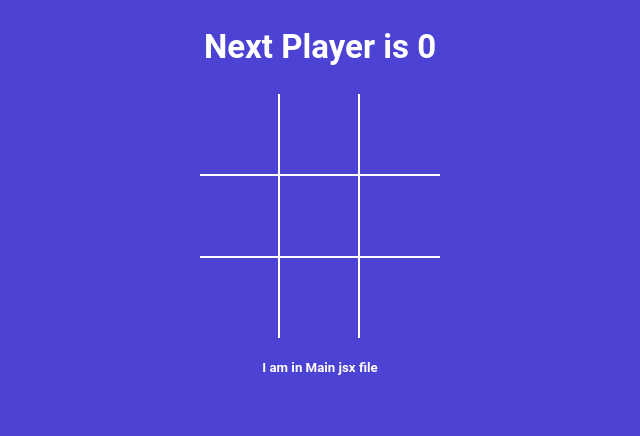
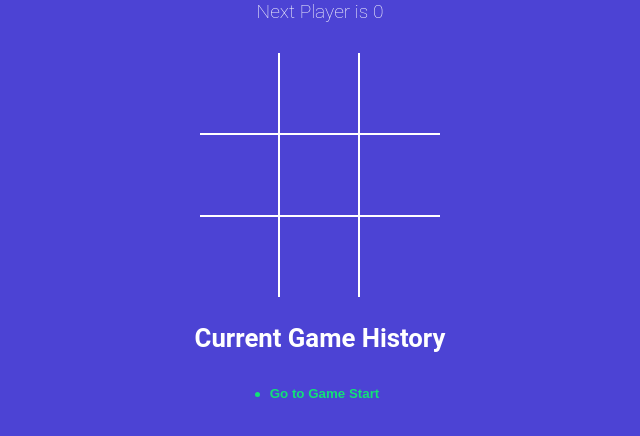
Before and after one commit to VandanaGitProjects/TicTacToeGame, a React (Vite) app: page / in a window 1280 px wide. Shown: the top 436 px of the page, without its empty margins (320-960 px from the left). Built offline with nearby package versions, Linux system fonts and the light colour scheme.

Commit message:
create Game History

```diff
--- a/src/App.jsx
+++ b/src/App.jsx
@@ -1,36 +1,64 @@
 import './styles.scss';
 import { useState } from 'react';
 import Board from './Components/Board';
+import RenderMessage from './Components/RenderMessage';
+import History from './Components/History';
 import { calculateWinner } from './Winner';
 
 function App() {
-  const [squares, setSquares] = useState(Array(9).fill(null));
-  const [isXnext, setIsXNext] = useState(false);
+  const [history, setHistory] = useState([
+    { squares: Array(9).fill(null), isXNext: false },
+  ]);
+  const [currentMove, setCurrentMove] = useState(0);
+  const gamingBoard = history[currentMove];
 
-  const winner = calculateWinner(squares);
-  const nextPlayer = isXnext ? 'X' : '0';
-
-  const statusMessage = winner
-    ? `Winner is ${winner}`
-    : `Next Player is ${nextPlayer}`;
+  const winner = calculateWinner(gamingBoard.squares);
+  console.log({ history, currentMove });
 
   const handleSqueareClick = clickedPosition => {
-    if (squares[clickedPosition] || winner) return;
+    if (gamingBoard.squares[clickedPosition] || winner) return;
 
-    setSquares(squares => {
-      return squares.map((squeareValue, position) => {
-        if (clickedPosition === position) {
-          return isXnext ? 'X' : '0';
+    setHistory(currentHistory => {
+      const isTraversing = currentMove + 1 !== currentHistory.length;
+
+      const lastGamingState = isTraversing
+        ? currentHistory[currentMove]
+        : history[history.length - 1];
+
+      const nextSquaresState = lastGamingState.squares.map(
+        (squeareValue, position) => {
+          if (clickedPosition === position) {
+            return lastGamingState.isXNext ? 'X' : '0';
+          }
+
+          return squeareValue;
         }
-        return squeareValue;
+      );
+      const base = isTraversing
+        ? currentHistory.slice(0, currentHistory.indexOf(lastGamingState) + 1)
+        : currentHistory;
+
+      return base.concat({
+        squares: nextSquaresState,
+        isXNext: !lastGamingState.isXNext,
       });
     });
-    setIsXNext(currentIsXNext => !currentIsXNext);
+    setCurrentMove(move => move + 1);
   };
+
+  const moveTo = move => {
+    setCurrentMove(move);
+  };
+
   return (
     <div className="app">
-      <h2>{statusMessage}</h2>
-      <Board handleSqueareClick={handleSqueareClick} squares={squares} />
+      <RenderMessage winner={winner} gamingBoard={gamingBoard} />
+      <Board
+        handleSqueareClick={handleSqueareClick}
+        squares={gamingBoard.squares}
+      />
+      <h3>Current Game History</h3>
+      <History history={history} moveTo={moveTo} currentMove={currentMove} />
     </div>
   );
 }
--- /dev/null
+++ b/src/Components/History.jsx
@@ -0,0 +1,20 @@
+const History = ({ history, moveTo, currentMove }) => {
+  return (
+    <div className="history-wrapper">
+      <ul className="history">
+        {history.map((_, index) => (
+          <li key={index}>
+            <button
+              type="button"
+              className={`btn-move ${currentMove === index ? 'active' : ''}`}
+              onClick={() => moveTo(index)}
+            >
+              {index === 0 ? 'Go to Game Start ' : `Go to Move #${index}`}
+            </button>
+          </li>
+        ))}
+      </ul>
+    </div>
+  );
+};
+export default History;
--- /dev/null
+++ b/src/Components/RenderMessage.jsx
@@ -0,0 +1,22 @@
+const RenderMessage = ({ winner, gamingBoard }) => {
+  const { squares, isXnext } = gamingBoard;
+  const noMovesLeft = squares.every(squareValue => squareValue !== null);
+  const nextPlayer = isXnext ? 'X' : '0';
+
+  const renderStatusMessage = () => {
+    if (winner) {
+      return <div>Winner is {winner}</div>;
+    }
+    if (!winner && noMovesLeft) {
+      return <div>Game Draw</div>;
+    }
+    if (!winner && !noMovesLeft) {
+      return <div>Next Player is {nextPlayer}</div>;
+    }
+
+    return null;
+  };
+
+  return <div className="status-message">{renderStatusMessage()}</div>;
+};
+export default RenderMessage;
--- a/src/main.jsx
+++ b/src/main.jsx
@@ -5,6 +5,5 @@ import App1 from './App.jsx';
 ReactDOM.createRoot(document.getElementById('div1')).render(
   <React.StrictMode>
     <App1 />
-    <h5>I am in Main jsx file</h5>
   </React.StrictMode>
 );
```
